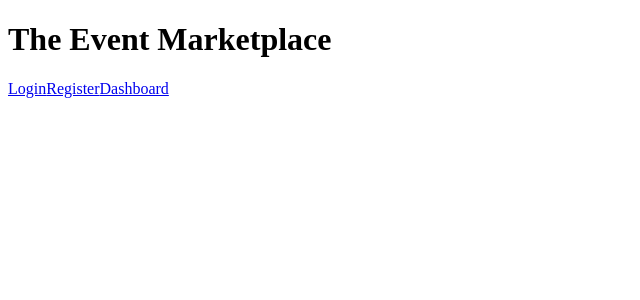
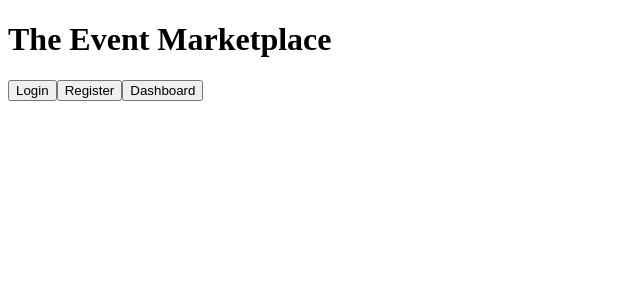
Before and after one commit to jade-lt/Event-Hub, a React (Create React App) app in the folder client/: page / in a window 1280 px wide. Shown: the top 300 px of the page, without its empty margins (0-640 px from the left). Built offline with nearby package versions, Linux system fonts and the light colour scheme.

Commit message:
router links changed to buttons

```diff
--- a/client/src/App.js
+++ b/client/src/App.js
@@ -1,14 +1,11 @@
 import { MarketplaceContainer } from "./components/MarketplaceContainer";
-import { BrowserRouter as Router, Link, Switch, Route } from "react-router-dom";
+// import { BrowserRouter as Router, Link, Switch, Route } from "react-router-dom";
 
 
 
 const App = () => {
   return (
-
           <MarketplaceContainer />
-
-
   )
 };
 
--- a/client/src/components/DashboardContainer.js
+++ b/client/src/components/DashboardContainer.js
@@ -109,9 +109,15 @@ const DashboardContainer = () => {
           handleClick={handleListingClick}
         />
 
-        <Link to="/dashboard/listing/add">Add a Listing</Link>
-        <Link to="/dashboard/listing/edit">Edit a Listing</Link>
-        <Link to="/dashboard/listing/delete">Delete a Listing</Link>
+        <Link to="/dashboard/listing/add">
+        <button type="button">Add a Listing</button>
+        </Link>
+        <Link to="/dashboard/listing/edit">
+        <button type="button">Edit a Listing</button>
+        </Link>
+        <Link to="/dashboard/listing/delete">
+        <button type="button">Delete a Listing</button>
+        </Link>
         <Switch>
           <Route path="/dashboard/listing/add">
             <AddListingForm submit={handleAddListingFormSubmit} />
--- a/client/src/components/MarketplaceContainer.js
+++ b/client/src/components/MarketplaceContainer.js
@@ -7,13 +7,21 @@ import { BrowserRouter as Router, Link, Switch, Route } from "react-router-dom";
 const MarketplaceContainer = () => {
   return (
     <div>
-      <h1 class="header-text">The Event Marketplace</h1>
+      <h1 className="header-text">The Event Marketplace</h1>
 
       <Router>
         <div>
-          <Link to="/login">Login</Link>
-          <Link to="/register">Register</Link>
-          <Link to="/dashboard">Dashboard</Link>
+          <Link to="/login">
+            <button type="button">Login</button>
+
+            </Link>
+          <Link to="/register">
+          <button type="button">Register</button>
+
+          </Link>
+          <Link to="/dashboard">
+          <button type="button">Dashboard</button>
+          </Link>
           <Switch>
             <Route path="/login">
               <UserLogin />
--- a/client/src/components/UserListings.js
+++ b/client/src/components/UserListings.js
@@ -4,13 +4,13 @@ import React from "react";
 const UserListings = (props) => {
     return (
       <div id="listings-container">
-        <h3 class="sub-heading">My Listings</h3>
+        <h3 className="sub-heading">My Listings</h3>
       <ul>
         {props.listings.map((el, index) => (
-          <div class="user-items-list">
+          <div className="user-items-list">
         <li key={index} onClick={() => props.handleClick(index)}>
-          <img class="item-img"src={el.image}></img>
-             {el.name} // Color: {el.color} // Size: {el.size} // Amount: {el.amount} // Cost: {el.cost}
+          <img className="item-img"src={el.image} alt=""></img>
+             {el.name}, Color: {el.color}, Size: {el.size}, Amount: {el.amount}, Cost: {el.cost}
           </li>
           </div>
         ))}
```
